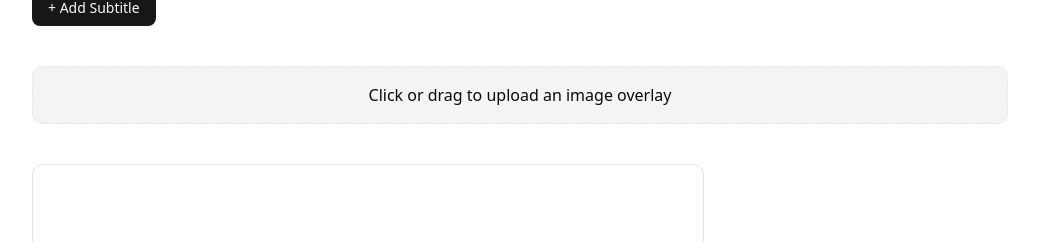
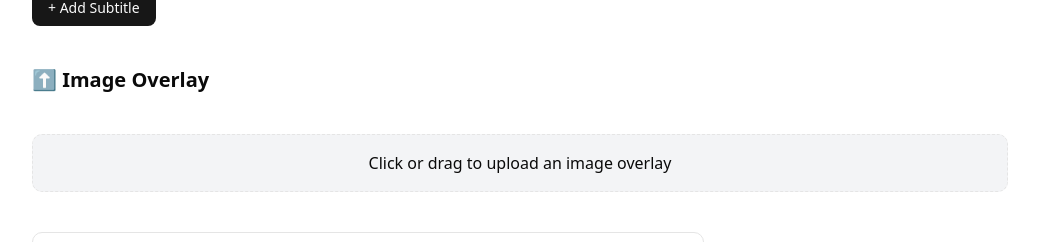
Before and after one commit to nishandutta/video-editor, a Next.js app: page /editor in a window 1280 px wide. Shown: the part 792-1034 px from the top of the page, without its empty margins (120-1159 px from the left). Built offline with nearby package versions, Linux system fonts and the light colour scheme.

Commit message:
added image overlay with play video

```diff
--- a/app/editor/components/ImageOverlay.tsx
+++ b/app/editor/components/ImageOverlay.tsx
@@ -2,55 +2,18 @@
 
 import { Rnd } from 'react-rnd'
 import { useAppDispatch, useAppSelector } from '@/store/hook'
-import {
-  setOverlay,
-  updateOverlay,
-  clearOverlay,
-} from '@/store/imageOverlaySlice'
-import { useDropzone } from 'react-dropzone'
-import { nanoid } from 'nanoid'
+import { updateOverlay, clearOverlay } from '@/store/imageOverlaySlice'
 import { Button } from '@/components/ui/button'
 
 export default function ImageOverlay() {
   const dispatch = useAppDispatch()
   const overlay = useAppSelector((state) => state.imageOverlay)
 
-  const { getRootProps, getInputProps } = useDropzone({
-    accept: { 'image/*': [] },
-    multiple: false,
-    onDrop: (acceptedFiles) => {
-      const file = acceptedFiles[0]
-      if (file) {
-        const src = URL.createObjectURL(file)
-        const img = new Image()
-        img.src = src
-        img.onload = () => {
-          dispatch(
-            setOverlay({
-              id: nanoid(),
-              src,
-              width: img.width / 4,
-              height: img.height / 4,
-            })
-          )
-        }
-      }
-    },
-  })
-
-  if (!overlay) {
-    return (
-      <div
-        {...getRootProps()}
-        className='border border-dashed rounded-lg p-4 text-center cursor-pointer bg-gray-100 hover:bg-gray-200'
-      >
-        <input {...getInputProps()} />
-        <p>Click or drag to upload an image overlay</p>
-      </div>
-    )
-  }
+  if (!overlay) return null
 
   return (
+    <div className='absolute top-0 left-0 w-full h-full z-20 pointer-events-none'>
+      {/* Only Rnd component will be pointer-events-auto */}
       <Rnd
         size={{ width: overlay.width, height: overlay.height }}
         position={{ x: overlay.x, y: overlay.y }}
@@ -68,7 +31,7 @@ export default function ImageOverlay() {
           )
         }}
         bounds='parent'
-      style={{ zIndex: 20 }} // Ensures it stays above video
+        style={{ zIndex: 20, pointerEvents: 'auto' }} // 🛑 Only this box will catch mouse events
       >
         <img
           src={overlay.src}
@@ -76,5 +39,17 @@ export default function ImageOverlay() {
           className='w-full h-full object-contain pointer-events-none'
         />
       </Rnd>
+
+      {/* Remove Overlay Button */}
+      <div className='absolute top-2 right-2 z-30 pointer-events-auto'>
+        <Button
+          variant='destructive'
+          size='sm'
+          onClick={() => dispatch(clearOverlay(undefined))}
+        >
+          Remove Overlay
+        </Button>
+      </div>
+    </div>
   )
 }
--- /dev/null
+++ b/app/editor/components/ImageUploader.tsx
@@ -0,0 +1,47 @@
+'use client'
+
+import { useAppDispatch } from '@/store/hook'
+import { setOverlay } from '@/store/imageOverlaySlice'
+import { useDropzone } from 'react-dropzone'
+import { nanoid } from 'nanoid'
+import { Button } from '@/components/ui/button'
+
+export default function ImageUploader() {
+  const dispatch = useAppDispatch()
+
+  const { getRootProps, getInputProps } = useDropzone({
+    accept: { 'image/*': [] },
+    multiple: false,
+    onDrop: (acceptedFiles) => {
+      const file = acceptedFiles[0]
+      if (file) {
+        const src = URL.createObjectURL(file)
+        const img = new Image()
+        img.src = src
+        img.onload = () => {
+          dispatch(
+            setOverlay({
+              id: nanoid(),
+              src,
+              width: img.width / 4,
+              height: img.height / 4,
+            })
+          )
+        }
+      }
+    },
+  })
+
+  return (
+    <>
+      <h2 className='text-xl font-semibold'>⬆ Image Overlay</h2>
+      <div
+        {...getRootProps()}
+        className='border border-dashed rounded-lg p-4 text-center cursor-pointer bg-gray-100 hover:bg-gray-200'
+      >
+        <input {...getInputProps()} />
+        <p>Click or drag to upload an image overlay</p>
+      </div>
+    </>
+  )
+}
--- a/app/editor/components/Preview.tsx
+++ b/app/editor/components/Preview.tsx
@@ -4,6 +4,7 @@
 import { useAppSelector } from '@/store/hook'
 import { useRef, useState, useEffect } from 'react'
 import ImageOverlay from './ImageOverlay'
+import ImageUploader from './ImageUploader'
 
 export default function Preview() {
   const { preview } = useAppSelector((state) => state.video)
--- a/app/editor/page.tsx
+++ b/app/editor/page.tsx
@@ -4,7 +4,7 @@ import AudioEditor from './components/AudioEditor'
 import SubtitleEditor from './components/SubtitleEditor'
 import Preview from './components/Preview'
 import RenderControls from './components/RenderControls'
-import ImageOverlay from './components/ImageOverlay'
+import ImageUploader from './components/ImageUploader'
 
 export default function EditorPage() {
   return (
@@ -14,7 +14,8 @@ export default function EditorPage() {
       <Timeline />
       <AudioEditor />
       <SubtitleEditor />
-      <ImageOverlay />
+      {/* <ImageOverlay /> */}
+      <ImageUploader />
       <Preview />
       <RenderControls />
     </div>
```
Lines whose indentation alone changed are shown as unchanged.
